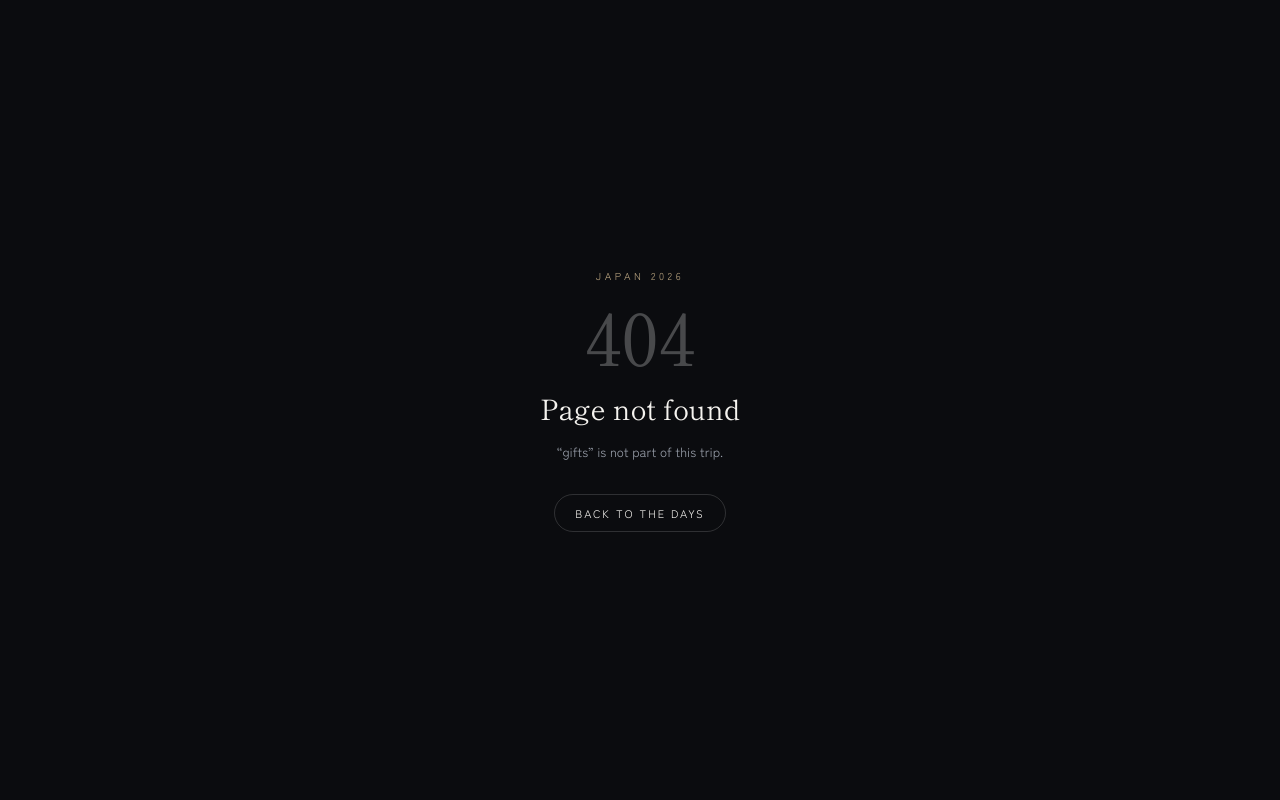
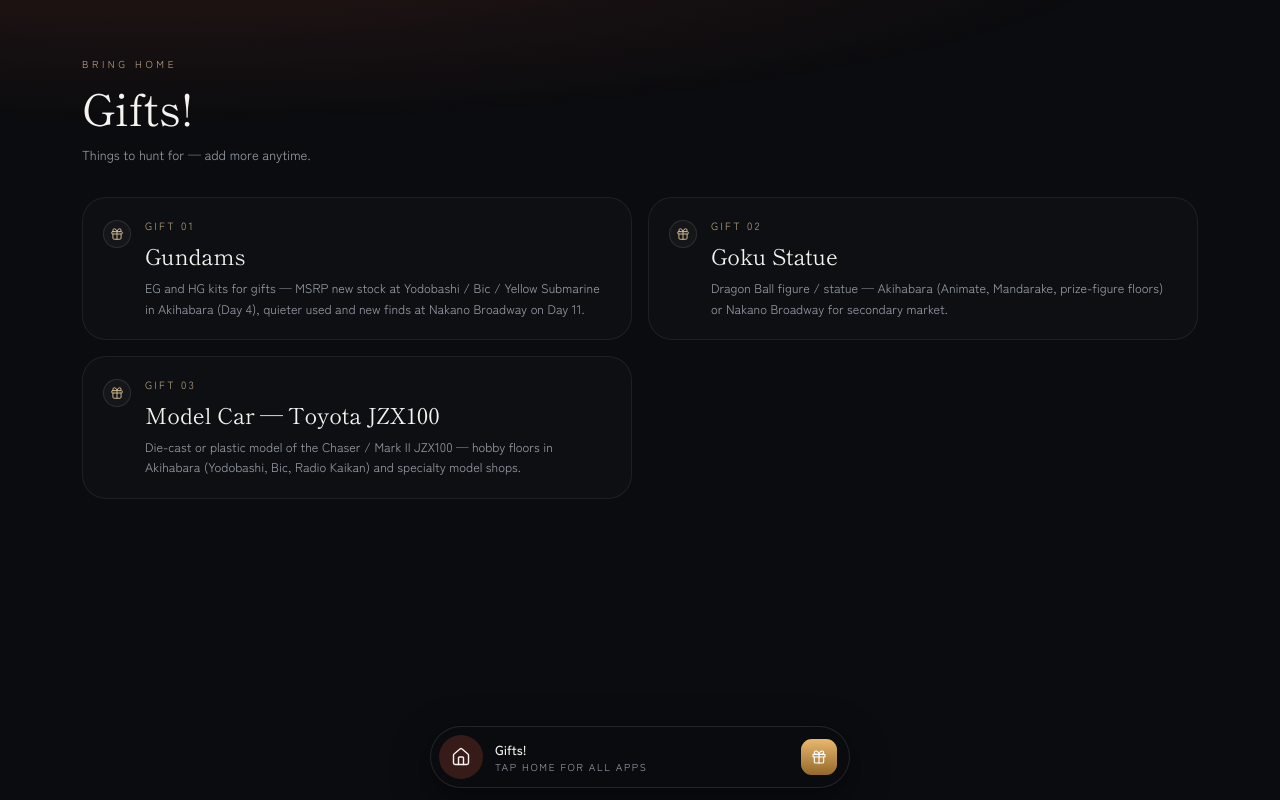
Before and after one commit to Cacody25/japan-trip, a React (Vite) app: page /gifts in a window 1280 px wide. Before the commit this address had no page. Built offline with nearby package versions, Linux system fonts and the light colour scheme.

Commit message:
Add a Gifts! list for trip souvenirs to hunt.
Start with Gunpla, a Goku statue, and a Toyota JZX100 model — easy to append more later.

```diff
--- a/src/App.jsx
+++ b/src/App.jsx
@@ -11,6 +11,7 @@ import JazzCafes from "@/pages/JazzCafes";
 import Bars from "@/pages/Bars";
 import Poke from "@/pages/Poke";
 import Halloween from "@/pages/Halloween";
+import Gifts from "@/pages/Gifts";
 import Entry from "@/pages/Entry";
 import Intro from "@/pages/Intro";
 import CheckIn from "@/pages/CheckIn";
@@ -37,10 +38,10 @@ function App() {
           <Route path="/bars" element={<Bars />} />
           <Route path="/poke" element={<Poke />} />
           <Route path="/halloween" element={<Halloween />} />
+          <Route path="/gifts" element={<Gifts />} />
           <Route path="/entry" element={<Entry />} />
           <Route path="/intro" element={<Intro />} />
           <Route path="/check-in" element={<CheckIn />} />
-
           <Route path="/map" element={<MapPage />} />
           <Route path="/notes" element={<Notes />} />
           <Route path="/translate" element={<Translate />} />
--- a/src/data/apps.js
+++ b/src/data/apps.js
@@ -13,6 +13,7 @@ import {
   QrCode,
   UtensilsCrossed,
   HandHeart,
+  Gift,
   Map as MapIcon,
 } from "lucide-react";
 
@@ -79,6 +80,12 @@ export const appIcons = [
     color: "#F07A28",
   },
   {
+    to: "/gifts",
+    label: "Gifts!",
+    Icon: Gift,
+    color: "#E2A03F",
+  },
+  {
     to: "/check-in",
     label: "Check In!",
     Icon: Camera,
--- /dev/null
+++ b/src/data/gifts.js
@@ -0,0 +1,18 @@
+// Gift hit list — add more items here as you think of them.
+export const gifts = [
+  {
+    id: "gundams",
+    name: "Gundams",
+    note: "EG and HG kits for gifts — MSRP new stock at Yodobashi / Bic / Yellow Submarine in Akihabara (Day 4), quieter used and new finds at Nakano Broadway on Day 11.",
+  },
+  {
+    id: "goku-statue",
+    name: "Goku Statue",
+    note: "Dragon Ball figure / statue — Akihabara (Animate, Mandarake, prize-figure floors) or Nakano Broadway for secondary market.",
+  },
+  {
+    id: "toyota-jzx100",
+    name: "Model Car — Toyota JZX100",
+    note: "Die-cast or plastic model of the Chaser / Mark II JZX100 — hobby floors in Akihabara (Yodobashi, Bic, Radio Kaikan) and specialty model shops.",
+  },
+];
--- /dev/null
+++ b/src/pages/Gifts.jsx
@@ -0,0 +1,37 @@
+import React from "react";
+import { Gift } from "lucide-react";
+import SectionHeading from "@/components/SectionHeading";
+import { gifts } from "@/data/gifts";
+
+export default function Gifts() {
+  return (
+    <>
+      <SectionHeading
+        eyebrow="Bring home"
+        title="Gifts!"
+        subtitle="Things to hunt for — add more anytime."
+      />
+
+      <div className="grid gap-3 px-5 pt-8 md:grid-cols-2 md:gap-4 md:px-8">
+        {gifts.map((gift, index) => (
+          <section key={gift.id} className="rounded-3xl border border-white/[0.07] bg-card/60 p-5">
+            <div className="flex items-start gap-3.5">
+              <span className="mt-0.5 flex h-7 w-7 shrink-0 items-center justify-center rounded-full border border-white/10 bg-white/[0.03]">
+                <Gift className="h-3.5 w-3.5 text-gold" strokeWidth={1.6} />
+              </span>
+              <div className="min-w-0">
+                <p className="text-[10.5px] uppercase tracking-[0.22em] text-gold/85">
+                  Gift {String(index + 1).padStart(2, "0")}
+                </p>
+                <h2 className="mt-1.5 font-display text-[22px] leading-snug text-foreground">{gift.name}</h2>
+                {gift.note ? (
+                  <p className="mt-2 text-[12.5px] leading-relaxed text-muted-foreground">{gift.note}</p>
+                ) : null}
+              </div>
+            </div>
+          </section>
+        ))}
+      </div>
+    </>
+  );
+}
```
